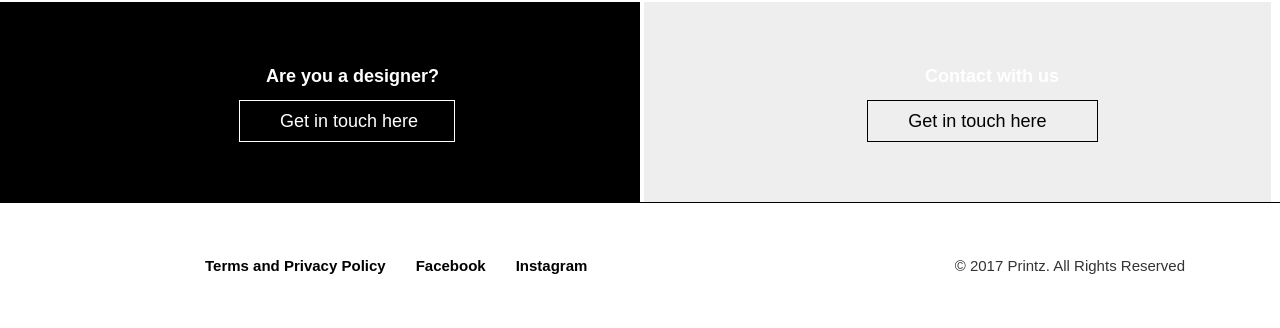
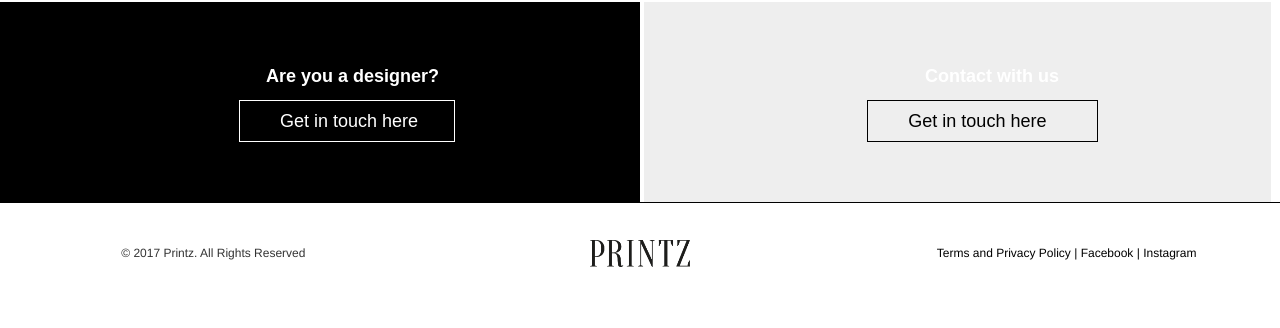
Before and after one commit to PrintzDesigns/Printz-Launch, a plain HTML site: page index.html in a window 1280 px wide. Shown: the part 4001-4329 px from the top of the page. After the commit the page ends 4304 px from the top, so only its background shows below. Drawn offline with nearby package versions, Linux system fonts and the light colour scheme; a script that the page names is missing.

Commit message:
Added footer

```diff
--- a/css/index.css
+++ b/css/index.css
@@ -2965,3 +2965,30 @@ html.w-mod-js *[data-ix="appear-on-scroll-3"] {
     font-size: 18px;
   }
 }
+
+/* Footer CSS */
+.footer-logo {
+  height: 27px;
+  width: 100px;
+}
+
+.footer-link {
+  color: black;
+  text-decoration: none;
+  font-weight: 500;
+}
+
+.footer-item {
+    text-align: center;
+    margin: auto;
+    font-family: 'HELVETICA NEUE', sans-serif;
+    font-size: 12px;
+    flex-basis: 0;
+    flex-grow: 1;
+}
+
+.footer-container {
+    display: flex;
+    width: 100%;
+    height: 100px;
+}
--- a/index.html
+++ b/index.html
@@ -472,20 +472,22 @@
         </div>
       </div>
 
-    <div class="footer">
-
-    <div class="div-block-49">
-      <div class="container w-container">
-        <div class="div-block-52">
-          <div class="div-block-84"><a class="link" href="#">Terms and Privacy Policy</a><a class="link" href="https://www.facebook.com/printzdesigns" target="_blank">Facebook</a><a class="link" href="https://www.instagram.com/printzdesigns/" target="_blank">Instagram</a></div>
-          <div>
-            <div>© 2017 Printz. All Rights Reserved</div>
-          </div>
+      <!-- Footer -->
+      <div class="footer-container">
+        <div class="footer-item">© 2017 Printz. All Rights Reserved</div>
+        <div class="footer-item">
+          <img alt="" class="footer-logo" src="./images/printzlogo.png">
+        </div>
+        <div class="footer-item">
+          <a class="footer-link" href="#">Terms and Privacy Policy |</a>
+          <a class="footer-link" href="https://www.facebook.com/printzdesigns" target="_blank">Facebook |</a>
+          <a class="footer-link" href="https://www.instagram.com/printzdesigns/" target="_blank">Instagram</a>
         </div>
       </div>
+
     </div>
   </div>
-  <div class="container"></div>
+
   <script src="https://ajax.googleapis.com/ajax/libs/jquery/2.2.0/jquery.min.js" type="text/javascript"></script>
   <!-- <script src="js/webflow.js" type="text/javascript"></script> -->
   <!-- [if lte IE 9]><script src="https://cdnjs.cloudflare.com/ajax/libs/placeholders/3.0.2/placeholders.min.js"></script><![endif] -->
```
